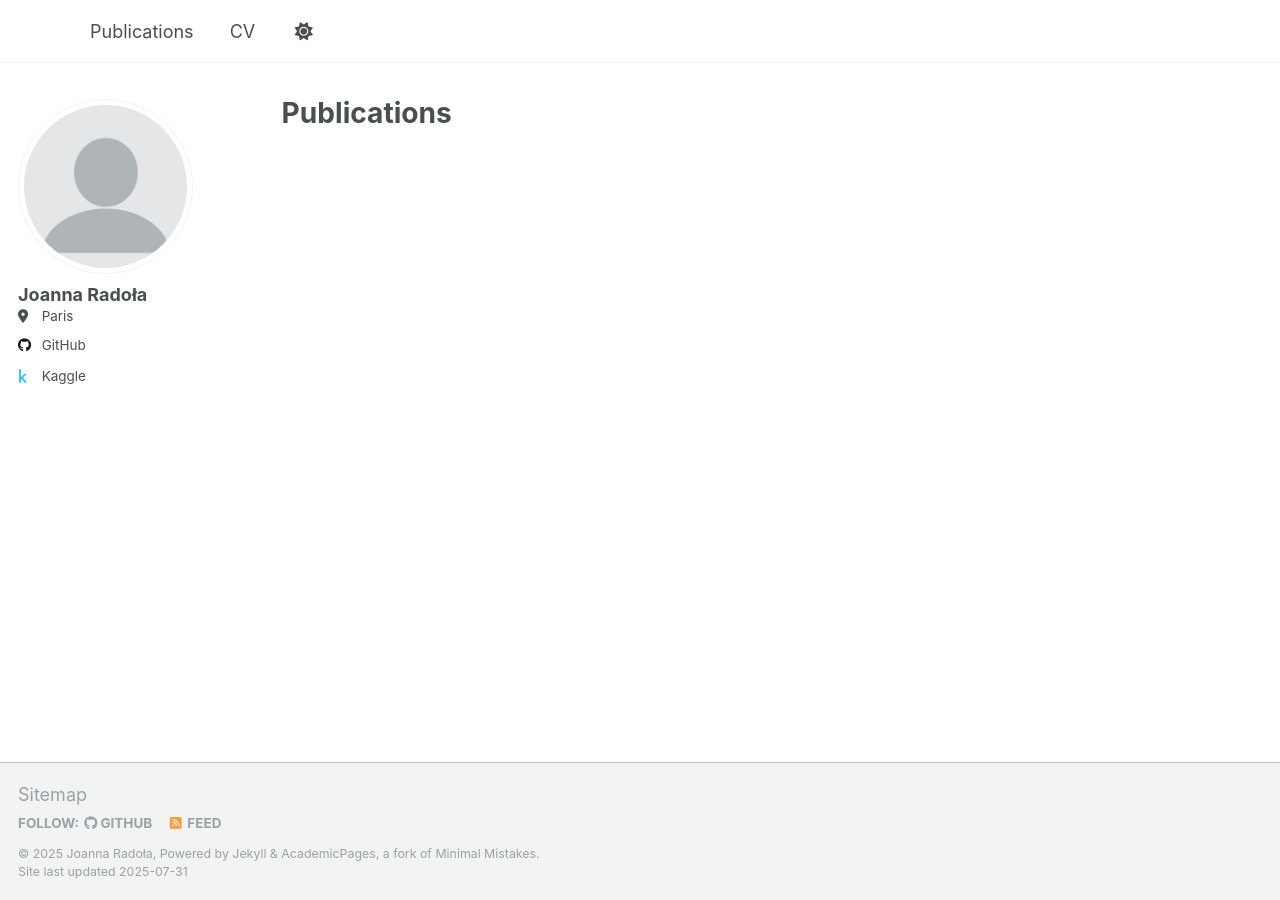
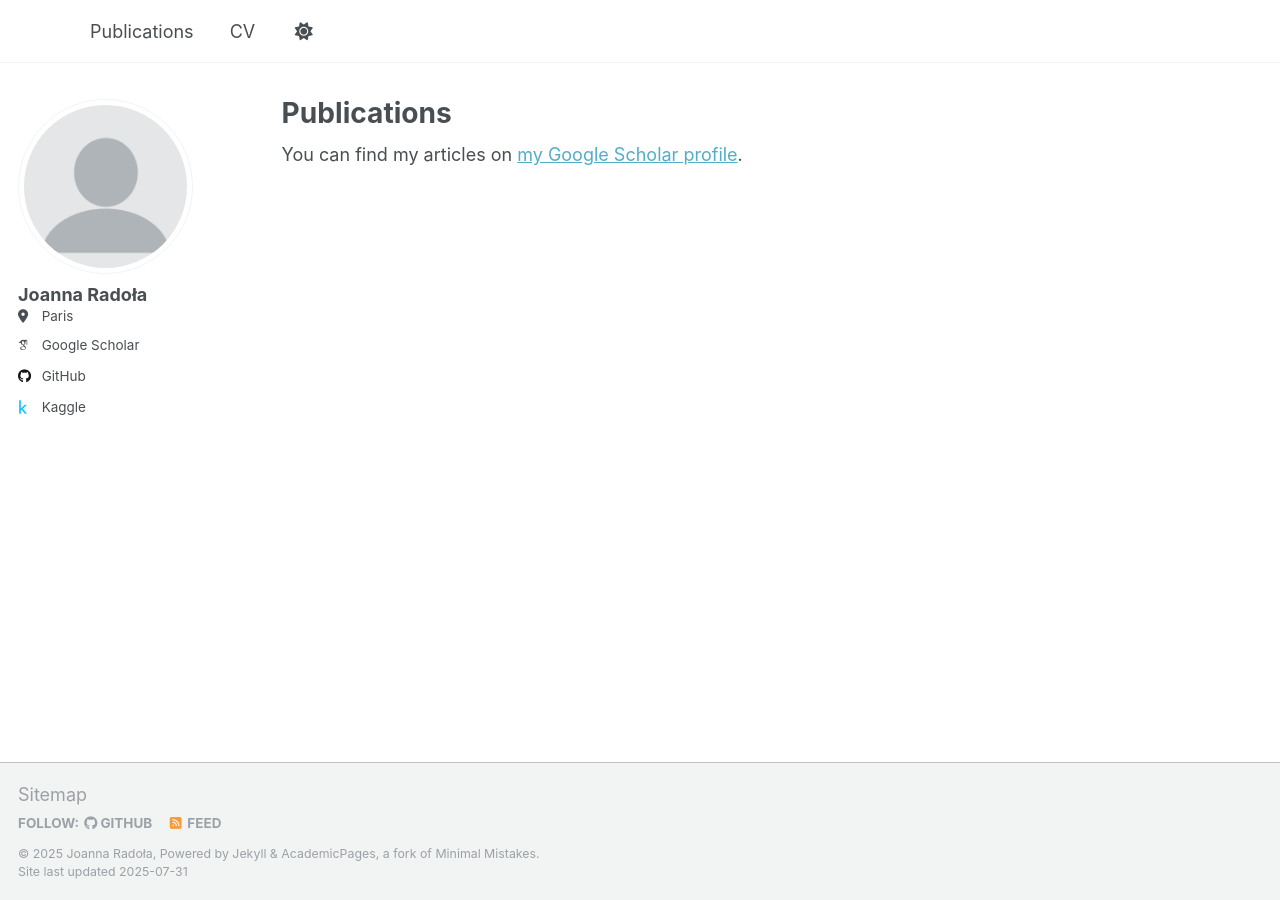
Before and after one commit to jradola/jradola.github.io, a Jekyll site: the page built from _pages/publications.html, in a window 1280 px wide. Built offline with Jekyll 4.4.1, drawn with Linux system fonts in a browser that asks for light colours; some web fonts are replaced; a script that is not in the unit is left out; part of the change alters nothing that is shown.

Commit message:
add scholar

```diff
--- a/_config.yml
+++ b/_config.yml
@@ -34,7 +34,7 @@ author:
   # Academic websites
   academia         : # URL
   arxiv            : # URL - Update with the correct link to your profile
-  googlescholar    :
+  googlescholar    : https://scholar.google.com/citations?user=WFIiJGgAAAAJ&hl=en
   inspire-hep      : # URL
   impactstory      : # URL
   orcid            :
```
